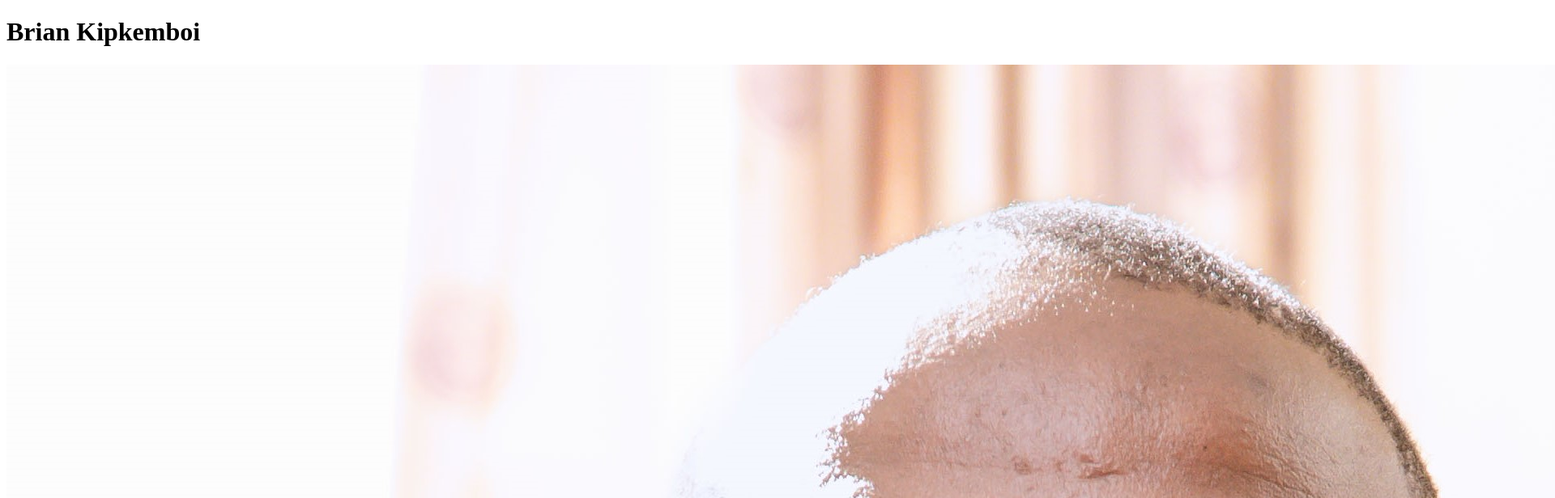
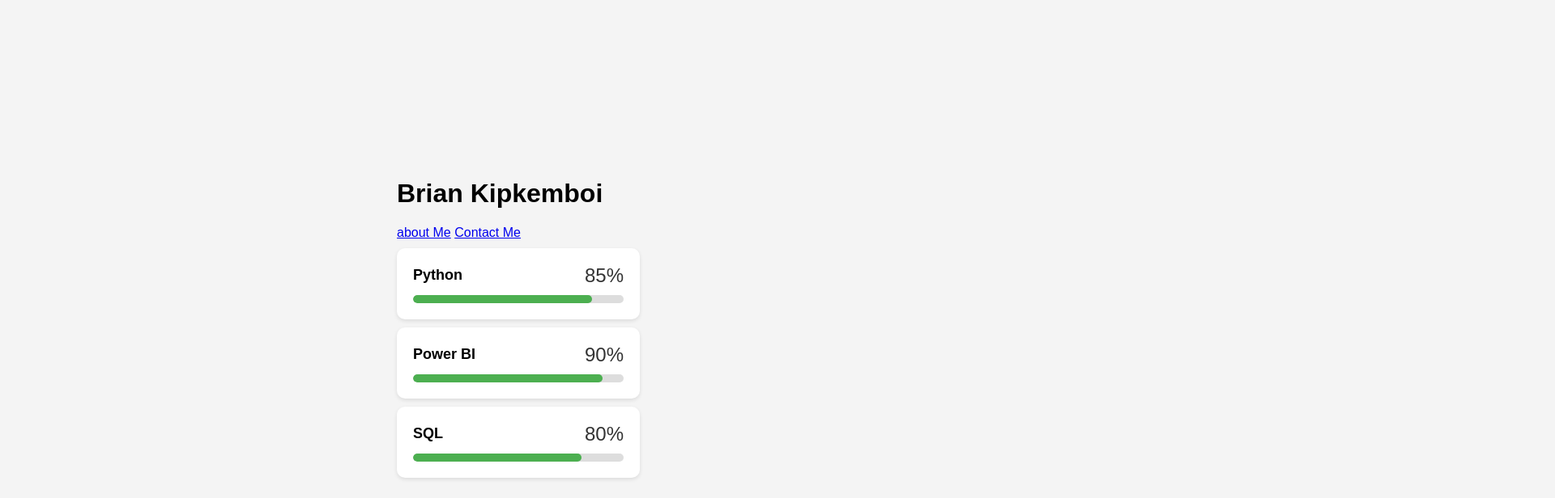
Before and after one commit to Briankipkemboi78/Fullstack, a plain HTML site: page Webpages/index.html in a window 1280 px wide. Shown: the top 616 px of the page at 81% size, 1920 px wide, since content can reach past the window. Drawn offline with Linux system fonts and the light colour scheme.

Commit message:
Adding new features

```diff
--- a/Webpages/index.html
+++ b/Webpages/index.html
@@ -3,12 +3,45 @@
 <head>
     <meta charset="UTF-8">
     <meta name="viewport" content="width=device-width, initial-scale=1.0">
+    <link rel="stylesheet" href="./styles/style.css">
     <title>Brian Kipkemboi</title>
 </head>
 <body>
-    <h1>Brian Kipkemboi</h1>
-    <a href="./public/about.html"><img  src="./assets/Brian.jpg" /></a>
-    <a href="./public/contact.html">Contact Me</a>
 
+
+    <div class="skill-container">
+        <h1>Brian Kipkemboi</h1>
+        <a href="./public/about.html">about Me</a>
+        <a href="./public/contact.html">Contact Me</a>
+
+        <div class="skill">
+            <div class="skill-header">
+                <h3>Python</h3>
+                <span class="counter" data-target="85">0%</span>
+            </div>
+            <div class="progress-bar">
+                <div class="progress" style="width: 0;"></div>
+            </div>
+        </div>
+        <div class="skill">
+            <div class="skill-header">
+                <h3>Power BI</h3>
+                <span class="counter" data-target="90">0%</span>
+            </div>
+            <div class="progress-bar">
+                <div class="progress" style="width: 0;"></div>
+            </div>
+        </div>
+        <div class="skill">
+            <div class="skill-header">
+                <h3>SQL</h3>
+                <span class="counter" data-target="80">0%</span>
+            </div>
+            <div class="progress-bar">
+                <div class="progress" style="width: 0;"></div>
+            </div>
+        </div>
+    </div>
+      <script src="script.js"></script>
 </body>
 </html>
--- /dev/null
+++ b/Webpages/script.js
@@ -0,0 +1,25 @@
+document.addEventListener('DOMContentLoaded', function() {
+    const counters = document.querySelectorAll('.counter');
+    const speed = 80; // The lower the slower
+
+    counters.forEach(counter => {
+        const updateCount = () => {
+            const target = +counter.getAttribute('data-target');
+            const count = +counter.innerText.replace('%', '');
+            const increment = target / speed;
+
+            if (count < target) {
+                counter.innerText = Math.ceil(count + increment) + '%';
+                setTimeout(updateCount, 30);
+            } else {
+                counter.innerText = target + '%';
+            }
+        };
+
+        updateCount();
+
+        // Update the progress bar width
+        const progressBar = counter.parentElement.nextElementSibling.querySelector('.progress');
+        progressBar.style.width = counter.getAttribute('data-target') + '%';
+    });
+});
--- /dev/null
+++ b/Webpages/styles/style.css
@@ -0,0 +1,53 @@
+body {
+    font-family: Arial, sans-serif;
+    background-color: #f4f4f4;
+    display: flex;
+    justify-content: center;
+    align-items: center;
+    height: 100vh;
+    margin: 0;
+}
+
+.skill-container {
+    width: 300px;
+}
+
+.skill {
+    background-color: #fff;
+    padding: 20px;
+    margin: 10px 0;
+    border-radius: 10px;
+    box-shadow: 0 2px 5px rgba(0, 0, 0, 0.1);
+}
+
+.skill-header {
+    display: flex;
+    justify-content: space-between;
+    align-items: center;
+}
+
+.skill-header h3 {
+    margin: 0;
+    font-size: 18px;
+}
+
+.counter {
+    font-size: 24px;
+    color: #333;
+}
+
+.progress-bar {
+    width: 100%;
+    height: 10px;
+    background-color: #ddd;
+    border-radius: 5px;
+    margin-top: 10px;
+    overflow: hidden;
+}
+
+.progress {
+    height: 100%;
+    background-color: #4caf50;
+    border-radius: 5px;
+    transition: width 2s ease;
+}
```
